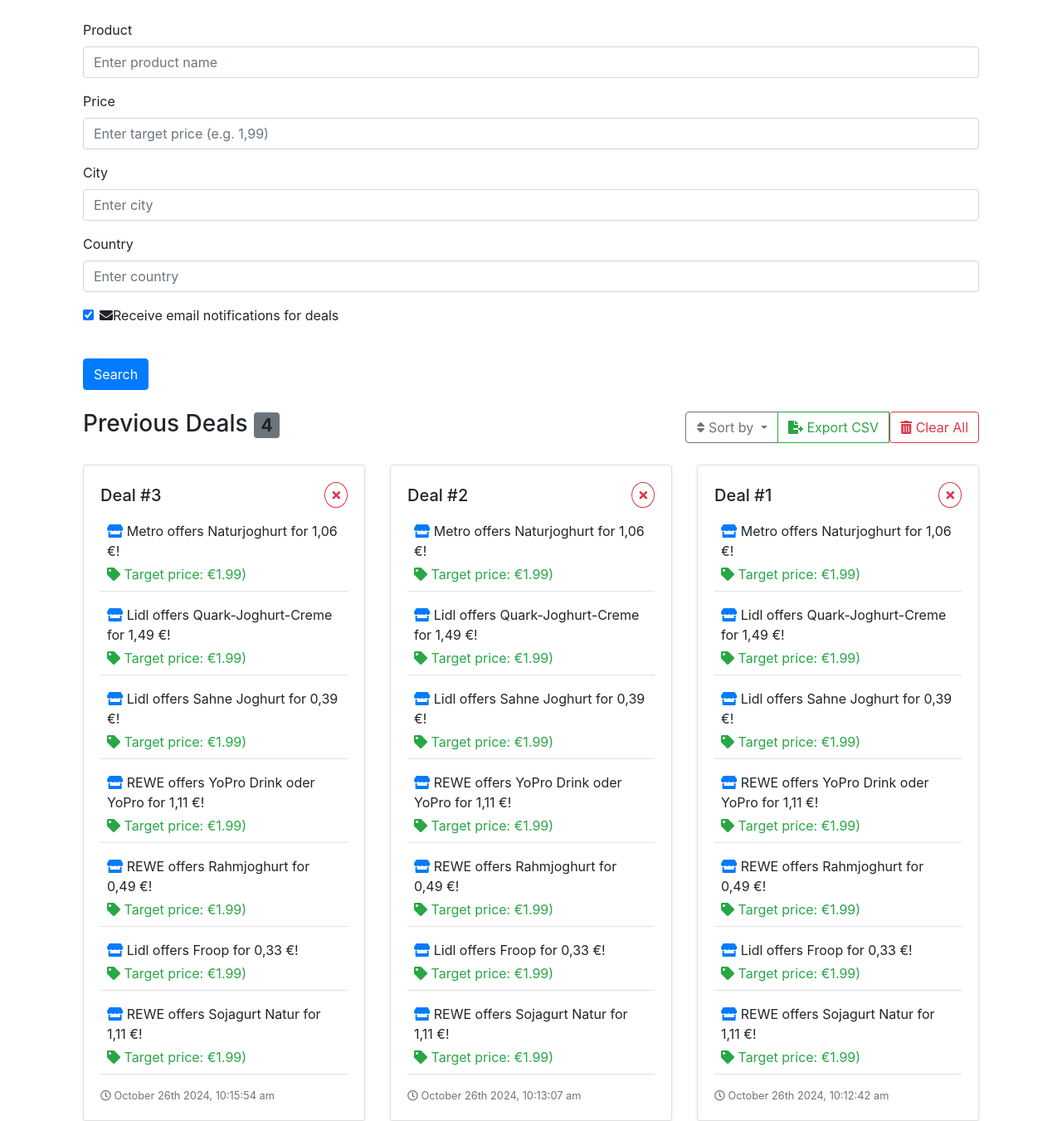
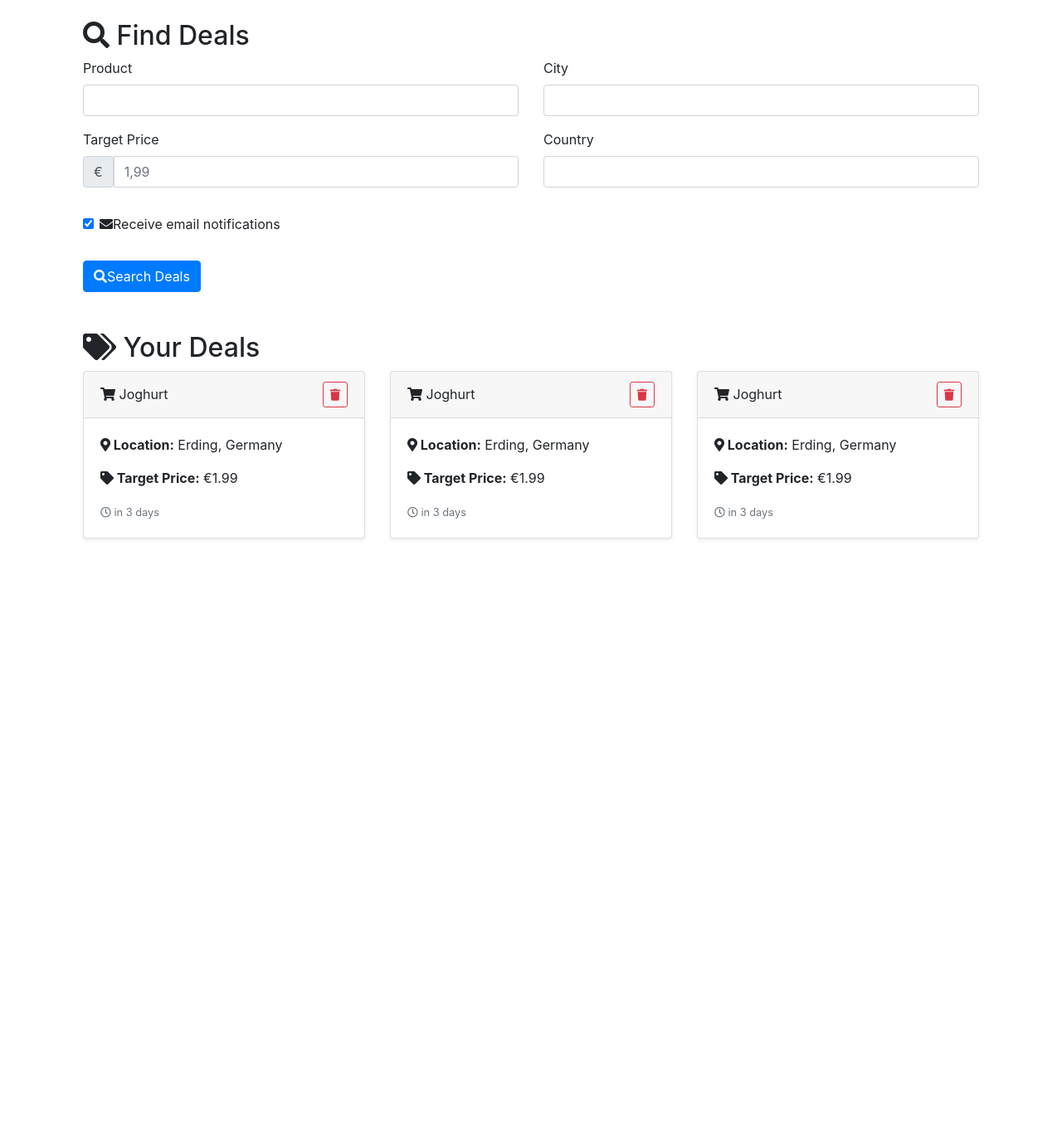
Before and after one commit to SteffenNeumann/FindmyPrize_Vercel, a Flask app: page / in a window 1280 px wide. Shown: the part 56-1407 px from the top of the page at 83% size. After the commit the page ends 706 px from the top, so only its background shows below. Run offline with Flask 3, Linux system fonts and the light colour scheme; a user stored in the database is signed in; some libraries are stand-ins or nearby versions.

Commit message:
enhanced by adding users

```diff
--- a/website/templates/home.html
+++ b/website/templates/home.html
@@ -3,209 +3,124 @@
 
 <!-- Search Form Section -->
 <div class="container mt-4">
+    <h2><i class="fas fa-search"></i> Find Deals</h2>
     <form method="POST">
+        <div class="row">
+            <div class="col-md-6">
                 <div class="form-group">
                     <label for="product">Product</label>
-          <input
-              type="text"
-              class="form-control"
-              id="product"
-              name="product"
-              placeholder="Enter product name"
-          >
+                    <input type="text" class="form-control" id="product" name="product" required>
                 </div>
                 <div class="form-group">
-          <label for="price">Price</label>
-          <input
-              type="text"
-              class="form-control"
-              id="price"
-              name="price"
-              placeholder="Enter target price (e.g. 1,99)"
-          >
+                    <label for="price">Target Price</label>
+                    <div class="input-group">
+                        <span class="input-group-text">€</span>
+                        <input type="text" class="form-control" id="price" name="price" placeholder="1,99" required>
                     </div>
+                </div>
+            </div>
+            <div class="col-md-6">
                 <div class="form-group">
                     <label for="city">City</label>
-          <input
-              type="text"
-              class="form-control"
-              id="city"
-              name="city"
-              placeholder="Enter city"
-          >
+                    <input type="text" class="form-control" id="city" name="city" required>
                 </div>
                 <div class="form-group">
                     <label for="country">Country</label>
-          <input
-              type="text"
-              class="form-control"
-              id="country"
-              name="country"
-              placeholder="Enter country"
-          >
+                    <input type="text" class="form-control" id="country" name="country" required>
                 </div>
-      <!-- Add this inside the form, before the submit button -->
-<div id="sendmail" class="form-group">
+            </div>
+        </div>
+
+        <div class="form-group mt-3">
             <div class="form-check">
-        <input
-            type="checkbox"
-            class="form-check-input"
-            id="emailNotification"
-            name="emailNotification"
-            checked
-        >
+                <input type="checkbox" class="form-check-input" id="emailNotification" name="emailNotification" checked>
                 <label class="form-check-label" for="emailNotification">
-            <i class="fas fa-envelope me-2"></i>Receive email notifications for deals
+                    <i class="fas fa-envelope me-2"></i>Receive email notifications
                 </label>
             </div>
         </div>
 
-      <br />
-      <button type="submit" class="btn btn-primary">Search</button>
+        <button type="submit" class="btn btn-primary mt-3">
+            <i class="fas fa-search me-2"></i>Search Deals
+        </button>
     </form>
 </div>
-<div id="searchStatus" class="alert alert-info d-none mt-3">
-    <div class="d-flex align-items-center justify-content-center">
-        <div style="margin-right:16px" class="spinner-border spinner-border-sm" role="status">
-            <span class="visually-hidden"></span>
+
+<!-- Results Section -->
+<div class="container mt-5">
+    <h2><i class="fas fa-tags"></i> Your Deals</h2>
+    {% if deals %}
+        <div class="row">
+            {% for deal in deals %}
+                <div class="col-md-4 mb-4">
+                    <div class="card h-100 shadow-sm">
+                        <div class="card-header d-flex justify-content-between align-items-center">
+                            <span><i class="fas fa-shopping-cart"></i> {{ deal.product }}</span>
+                            <form action="{{ url_for('views.delete_deal') }}" method="POST" class="d-inline">
+                                <input type="hidden" name="deal_id" value="{{ deal.id }}">
+                                <button type="submit" class="btn btn-sm btn-outline-danger"
+                                        onclick="return confirm('Delete this deal?')">
+                                    <i class="fas fa-trash"></i>
+                                </button>
+                            </form>
                         </div>
-        Searching for deals...
+                        <div class="card-body">
+                            <p class="card-text">
+                                <strong><i class="fas fa-map-marker-alt"></i> Location:</strong>
+                                {{ deal.city }}, {{ deal.country }}
+                            </p>
+                            <p class="card-text">
+                                <strong><i class="fas fa-tag"></i> Target Price:</strong>
+                                €{{ deal.target_price }}
+                            </p>
+                            <p class="card-text">
+                                <small class="text-muted">
+                                    <i class="far fa-clock"></i>
+                                    {{ moment(deal.date_created).fromNow() }}
+                                </small>
+                            </p>
                         </div>
                     </div>
-<script>
-document.querySelector('form').addEventListener('submit', function(e) {
-    // Show spinner when search starts
-    document.getElementById('searchStatus').classList.remove('d-none');
-    document.getElementById('searchStatus').innerHTML = `
-        <div class="d-flex align-items-center justify-content-center">
-            <div style="margin-right:16px" class="spinner-border spinner-border-sm" role="status">
-                <span class="visually-hidden"></span>
                 </div>
-            Searching for deals...
+            {% endfor %}
         </div>
-    `;
-});
-
-// Check results after page loads
-document.addEventListener('DOMContentLoaded', function() {
-    const resultsContainer = document.querySelector('.results-container');
-    const searchStatus = document.getElementById('searchStatus');
-
-    // Only show status if a search was performed
-    if (resultsContainer) {
-        if (resultsContainer.children.length === 0) {
-            searchStatus.classList.remove('d-none');
-            searchStatus.innerHTML = '<div class="text-center">No deals found</div>';
-        }
-    } else {
-        searchStatus.classList.add('d-none');
-    }
-});
-</script><!-- Results Display Section -->
-<div class="container mt-4">
-    <div id="results">
-        {% if results %}
-            <div class="results-container">
-                {% if results|length == 0 %}
+    {% else %}
         <div class="alert alert-info">
             <i class="fas fa-info-circle me-2"></i>
-                        No deals found matching your search criteria
+            You haven't saved any deals yet. Start searching above!
         </div>
-                {% else %}
-                    {% for result in results %}
-                        {% for deal in result.split('\n') %}
-                            {% if deal %}
-                                <div class="card mb-2">
+    {% endif %}
+</div>
+
+{% endblock %}
+
+<!-- Add this after the deals section -->
+<div class="container mt-4">
+    <h3><i class="fas fa-chart-line"></i> Your Deal Statistics</h3>
+    <div class="row">
+        <div class="col-md-4">
+            <div class="card text-center">
+                <div class="card-body">‚
+                    <h5>Total Deals Found</h5>
+                    <h2>{{ deals|length }}</h2>
+                </div>
+            </div>
+        </div>
+        <div class="col-md-4">
+            <div class="card text-center">
                 <div class="card-body">
-                                        <div class="row align-items-center">
-                                            <div class="col-md-8">
-                                                {{ deal.replace('\u20ac', '€') }}
+                    <h5>Average Price</h5>
+                    <h2>€{{ average_price|round(2) }}</h2>
                 </div>
-                                            <div class="col-md-4 text-end">
-                                                <small class="text-muted">{{ moment().format('MMMM Do YYYY, h:mm:ss a') }}</small>
+            </div>
+        </div>
+        <div class="col-md-4">
+            <div class="card text-center">
+                <div class="card-body">
+                    <h5>Most Searched Product</h5>
+                    <h2>{{ most_searched_product }}</h2>
                 </div>
             </div>
         </div>
     </div>
-                            {% endif %}
-                        {% endfor %}
-                    {% endfor %}
-                {% endif %}
 </div>
-        {% endif %}    </div>
-<div class="d-flex justify-content-between align-items-center mb-4">
-    <div>
-            <h3>Previous Deals <span class="badge bg-secondary">
-                {{ deals|length }}
-            </span></h3>
-        </div>
-    <div class="btn-group" role="group" aria-label="Deal management options">
-        <div class="btn-group" role="group">
-            <button class="btn btn-outline-secondary dropdown-toggle" type="button" id="sortDropdown" data-bs-toggle="dropdown" aria-expanded="false">
-                <i class="fas fa-sort"></i> Sort by
-            </button>
-            <ul class="dropdown-menu dropdown-menu-end">
-                <li><a class="dropdown-item" href="?sort=date"><i class="fas fa-calendar-alt me-2"></i>Date</a></li>
-                <li><a class="dropdown-item" href="?sort=price"><i class="fas fa-tag me-2"></i>Price</a></li>
-            </ul>
-        </div>
-        <a href="{{ url_for('views.export_deals') }}" class="btn btn-outline-success">
-            <i class="fas fa-file-export"></i> Export CSV
-        </a>
-        <form action="{{ url_for('views.clear_deals') }}" method="POST" class="d-inline">
-            <button type="submit" class="btn btn-outline-danger" onclick="return confirm('Are you sure you want to clear all deals?');">
-                <i class="fas fa-trash-alt"></i> Clear All
-            </button>
-        </form>
-    </div>
-</div>
-
-{% if deals %}
-    <div class="row row-cols-1 row-cols-md-3 g-4">
-        {% for deal in deals %}
-            {% set deal_data = deal.data.strip('[]"').split('\\n') %}
-            {% if deal_data|join('')|trim() %}
-                <div class="col">
-                    <div class="card h-100 shadow-sm">
-                        <div class="card-body">
-                            <div class="d-flex justify-content-between align-items-center mb-2">
-                                <h5 class="card-title mb-0">Deal #{{ deal.id }}</h5>
-                                <form action="{{ url_for('views.delete_deal', deal_id=deal.id) }}" method="POST" class="d-inline">
-                                    <button type="submit" class="btn btn-sm btn-outline-danger rounded-circle">
-                                        <i class="fas fa-times"></i>
-                                    </button>
-                                </form>
-                            </div>
-                            {% for item in deal_data %}
-                                {% if item.strip() %}
-                                    {% set formatted_item = item|regex_replace('\\\\u20ac', '€')|regex_replace('Deal alert! ', '') %}
-                                    <div class="deal-item mb-2 p-2 border-bottom">
-                                        <p class="card-text">
-                                            <i class="fas fa-store text-primary me-2"></i>
-                                            {{ formatted_item.split('!')[0] }}!
-                                            <br>
-                                            <span class="text-success fw-bold mt-1 d-block">
-                                                <i class="fas fa-tag me-1"></i>
-                                                Target price: {{ formatted_item.split('Target price: ')[1].strip() }}
-                                            </span>
-                                        </p>
-                                    </div>
-                                {% endif %}
-                            {% endfor %}
-                            <div class="text-muted small mt-3">
-                                <i class="far fa-clock me-1"></i>
-                                {{ moment(deal.date_created).format('MMMM Do YYYY, h:mm:ss a') }}
-                            </div>
-                        </div>
-                    </div>
-                </div>
-            {% endif %}
-        {% endfor %}
-    </div>
-{% else %}
-    <div class="alert alert-secondary">
-        <i class="fas fa-info-circle me-2"></i>
-        No previous deals in database
-    </div>
-{% endif %}
-{% endblock %}
--- a/website/views.py
+++ b/website/views.py
@@ -28,8 +28,10 @@ def geocode_with_retry(address, max_attempts=5):
     return None
 
 @views.route('/', methods=['GET', 'POST'])
+@login_required
 def home():
-    saved_deals = ScraperResult.query.order_by(ScraperResult.id.desc()).all()
+    # Only get deals for the logged-in user
+    saved_deals = ScraperResult.query.filter_by(user_id=current_user.id).order_by(ScraperResult.id.desc()).all()
 
     if request.method == 'POST':
         city = request.form.get('city')
@@ -48,7 +50,15 @@ def home():
                     results = run_scraper(city, country, product, float(price), email_notification)
 
                     # Store results in database
-                    scraper_result = ScraperResult(data=json.dumps(results))
+                    scraper_result = ScraperResult(
+                        data=json.dumps(results),
+                        user_id=current_user.id,
+                        product=product,
+                        target_price=float(price),
+                        city=city,
+                        country=country,
+                        email_notification=email_notification
+                        )
                     db.session.add(scraper_result)
                     db.session.commit()
 
@@ -124,17 +134,23 @@ def from_json(value):
         return {}
 
 @views.route('/clear-deals', methods=['POST'])
+@login_required
+def clear_deals():
+    ScraperResult.query.filter_by(user_id=current_user.id).delete()
+    db.session.commit()
+    flash('All deals cleared successfully!', category='success')
+    return redirect(url_for('views.home'))
+@views.route('/delete-deal', methods=['POST'])
+@login_required
+def delete_deal():
+    deal_id = request.form.get('deal_id')
+    deal = ScraperResult.query.get(deal_id)
 
+    if deal and deal.user_id == current_user.id:
+        db.session.delete(deal)
+        db.session.commit()
+        flash('Deal deleted successfully!', 'success')
 
-def clear_deals():
-    db.session.query(ScraperResult).delete()
-    db.session.commit()
-    return redirect(url_for('views.home'))
-@views.route('/delete-deal/<int:deal_id>', methods=['POST'])
-def delete_deal(deal_id):
-    deal = ScraperResult.query.get_or_404(deal_id)
-    db.session.delete(deal)
-    db.session.commit()
     return redirect(url_for('views.home'))
 
 @views.route('/export-deals')
```
Also changed, not shown: website/models.py (+31 -0 lines), website/static/index.js (+12 -0 lines), deals.db, instance/database.db. Lines whose indentation alone changed are shown as unchanged.
